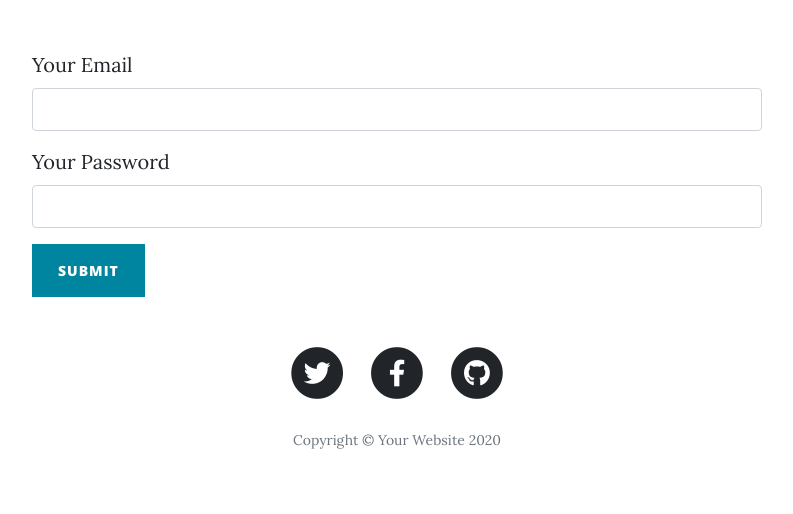
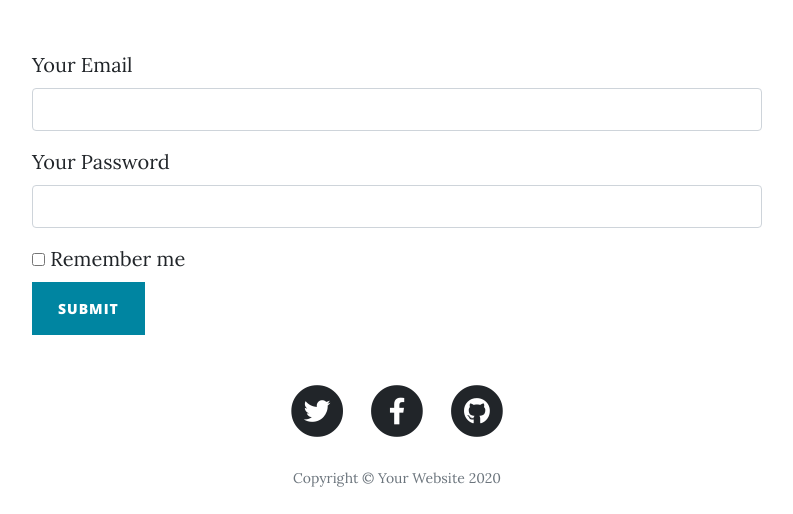
Before and after one commit to dblackseam/Blog-Project-Flask, a Flask app: page /login in a window 1280 px wide. Shown: the part 532-1046 px from the top of the page, without its empty margins (243-1036 px from the left). Run offline with Flask 2, Linux system fonts and the light colour scheme; some libraries are stand-ins or nearby versions.

Commit message:
Add remember me functionality

```diff
--- a/forms.py
+++ b/forms.py
@@ -1,5 +1,5 @@
 from flask_wtf import FlaskForm
-from wtforms import StringField, SubmitField, PasswordField, TextAreaField
+from wtforms import StringField, SubmitField, PasswordField, TextAreaField, BooleanField
 from wtforms.validators import DataRequired, URL, length, EqualTo
 from flask_ckeditor import CKEditorField
 from wtforms.fields.html5 import EmailField
@@ -27,6 +27,7 @@ class RegisterForm(FlaskForm):
 class LoginForm(FlaskForm):
     email = EmailField("Your Email", validators=[DataRequired()])
     password = PasswordField("Your Password", validators=[DataRequired()])
+    remember_me = BooleanField("Remember me")
     submit = SubmitField("Submit")
 
 
--- a/main.py
+++ b/main.py
@@ -128,7 +128,8 @@ def login():
         if required_account is not None:
             passed_password = form.password.data
             if check_password_hash(required_account.password, passed_password):
-                login_user(required_account)
+                remember_me = True if form.remember_me.data else False
+                login_user(required_account, remember=remember_me)
                 return redirect(url_for("get_all_posts"))
             else:
                 flash("Invalid Password. Try again.")
--- a/templates/index.html
+++ b/templates/index.html
@@ -1,7 +1,7 @@
 {% include "header.html" %}
 
   <!-- Page Header -->
-  <header class="masthead" style="background-image: url('https://images.unsplash.com/photo-1470092306007-055b6797ca72?ixlib=rb-1.2.1&auto=format&fit=crop&w=668&q=80')">
+  <header class="masthead" style="background-image: url('https://images.unsplash.com/photo-1496844149898-c80548d89279?ixlib=rb-1.2.1&ixid=MnwxMjA3fDB8MHxwaG90by1wYWdlfHx8fGVufDB8fHx8&auto=format&fit=crop&w=870&q=80')">
     <div class="overlay"></div>
     <div class="container">
       <div class="row">
```
